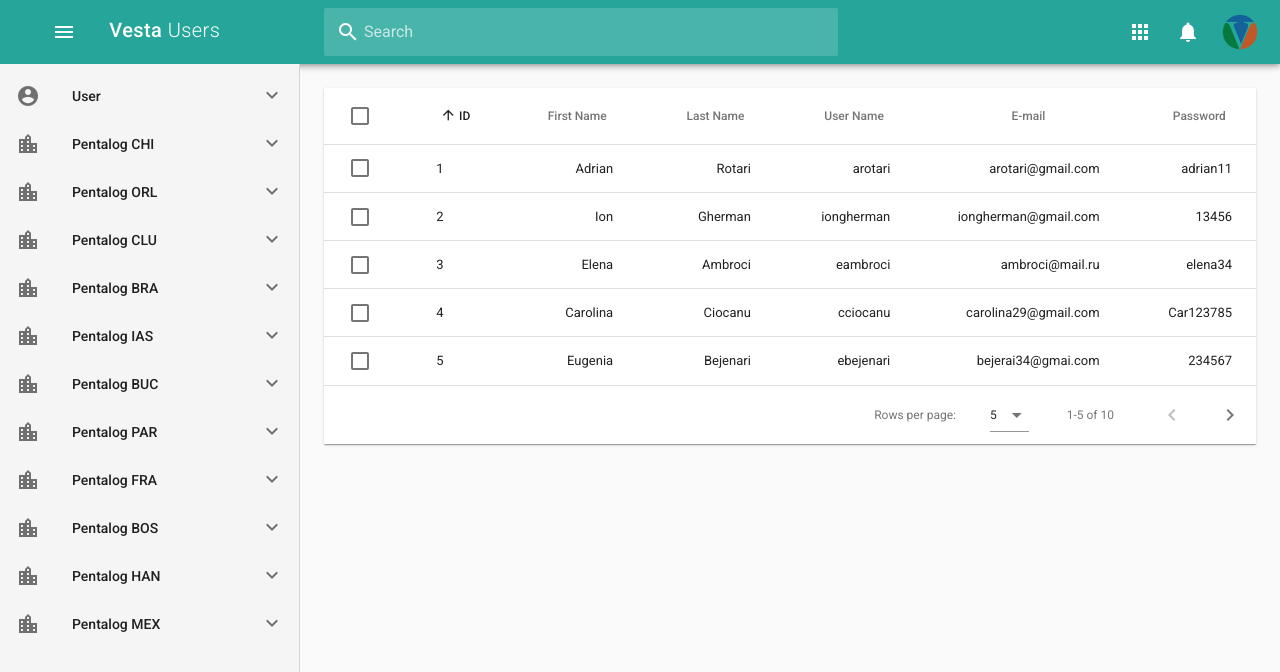
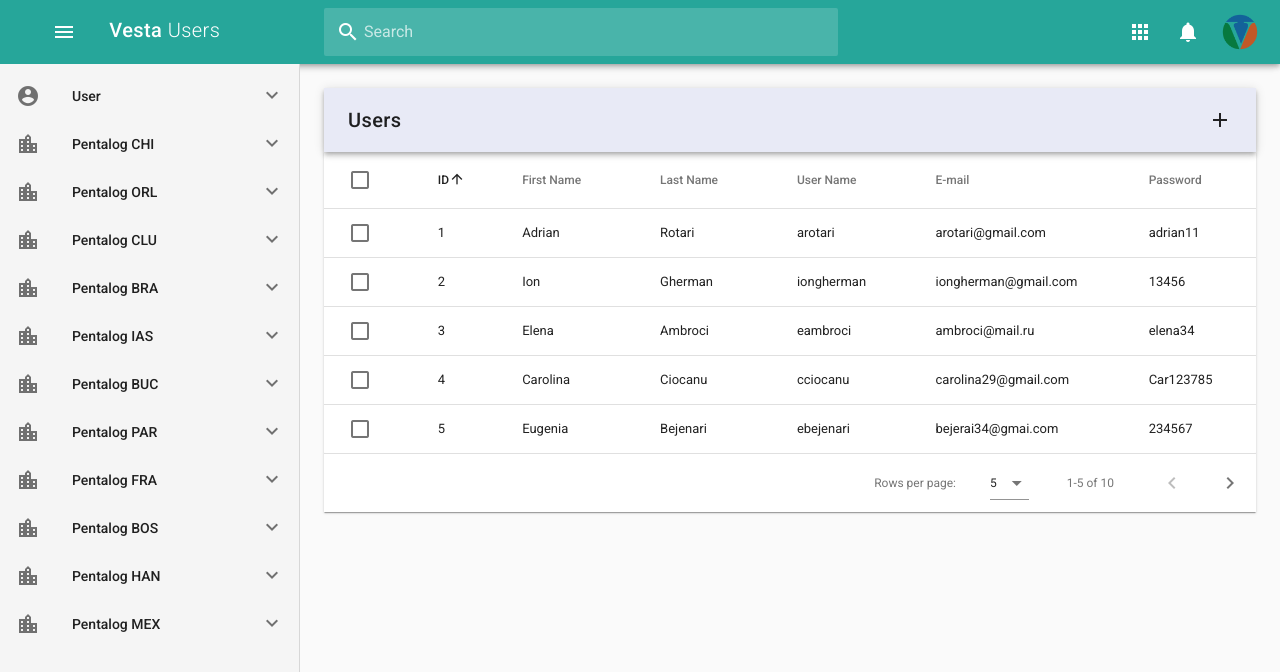
Before and after one commit to p5chi-auf/Vesta-frontend, a Vue app: page /dashboard/user/list in a window 1280 px wide. Shown: the top 672 px of the page. Built offline with nearby package versions, Linux system fonts and the light colour scheme.

Commit message:
Feature/6 (#13)
* [6] Add buttons

* [6] Add buttons.Count and show total numbers of checkboxes selected

* [6] Problems fixed

* [6] Problems directed in users table

```diff
--- a/src/components/User/List.vue
+++ b/src/components/User/List.vue
@@ -1,82 +1,54 @@
 <template>
+  <div>
+    <v-toolbar color="indigo lighten-5">
+        <v-toolbar-title v-if="selected.length === 0">Users</v-toolbar-title>
+      <v-toolbar-title v-if="selected.length > 0">Users selected:  {{ selected.length }}</v-toolbar-title>
+
+      <v-spacer></v-spacer>
+
+      <div v-if="selected.length > 0">
+        <v-btn title="Delete" icon> <v-icon>delete</v-icon> </v-btn>
+        <v-btn v-if="selected.length === 1" title="Edit" icon>
+          <v-icon>edit</v-icon>
+        </v-btn>
+      </div>
+        <v-btn title="Add" icon> <v-icon>add</v-icon> </v-btn>
+    </v-toolbar>
+    </v-toolbar>
+
     <v-data-table
       v-model="selected"
       :headers="headers"
-    :items="desserts"
-    :pagination.sync="pagination"
+      :items="items"
       select-all
-    item-key="name"
       class="elevation-1"
     >
-    <template v-slot:headers="props">
-      <tr>
-        <th>
-          <v-checkbox
-            :input-value="props.all"
-            :indeterminate="props.indeterminate"
-            primary
-            hide-details
-            @click.stop="toggleAll"
-          ></v-checkbox>
-        </th>
-        <th
-          v-for="header in props.headers"
-          :key="header.text"
-          :class="[
-            'column sortable',
-            pagination.descending ? 'desc' : 'asc',
-            header.value === pagination.sortBy ? 'active' : ''
-          ]"
-          @click="changeSort(header.value)"
-        >
-          <v-icon small>arrow_upward</v-icon>
-          {{ header.text }}
-        </th>
-      </tr>
-    </template>
       <template v-slot:items="props">
-      <tr :active="props.selected" @click="props.selected = !props.selected">
         <td>
           <v-checkbox
-            :input-value="props.selected"
+            v-model="props.selected"
             primary
             hide-details
           ></v-checkbox>
         </td>
-
-        <td>{{ props.item.name }}</td>
-        <td class="text-xs-right">{{ props.item.firstname }}</td>
-        <td class="text-xs-right">{{ props.item.lastname }}</td>
-        <td class="text-xs-right">{{ props.item.username }}</td>
-        <td class="text-xs-right">{{ props.item.email }}</td>
-        <td class="text-xs-right">{{ props.item.password }}</td>
-      </tr>
+        <td>{{ props.item.id }}</td>
+        <td>{{ props.item.firstname }}</td>
+        <td>{{ props.item.lastname }}</td>
+        <td>{{ props.item.username }}</td>
+        <td>{{ props.item.email }}</td>
+        <td>{{ props.item.password }}</td>
+        <td class="justify-center layout px-0"></td>
       </template>
     </v-data-table>
+  </div>
 </template>
-
 <script>
 export default {
   data: () => ({
-    pagination: {
-      sortBy: "name"
-    },
     selected: [],
-    headers: [
+    items: [
       {
-        text: "ID",
-        align: "left",
-        value: "name"
-      },
-      { text: "First Name", value: "firstname" },
-      { text: "Last Name", value: "lastname" },
-      { text: "User Name", value: "username" },
-      { text: "E-mail", value: "email" },
-      { text: "Password", value: "password" }
-    ],
-    desserts: [
-      {
-        name: 1,
+        id: 1,
         firstname: "Adrian",
         lastname: "Rotari",
         username: "arotari",
@@ -84,7 +56,7 @@ export default {
         password: "adrian11"
       },
       {
-        name: 2,
+        id: 2,
         firstname: "Ion",
         lastname: "Gherman",
         username: "iongherman",
@@ -92,7 +64,7 @@ export default {
         password: "13456"
       },
       {
-        name: 3,
+        id: 3,
         firstname: "Elena",
         lastname: "Ambroci",
         username: "eambroci",
@@ -100,7 +72,7 @@ export default {
         password: "elena34"
       },
       {
-        name: 4,
+        id: 4,
         firstname: "Carolina",
         lastname: "Ciocanu",
         username: "cciocanu",
@@ -108,7 +80,7 @@ export default {
         password: "Car123785"
       },
       {
-        name: 5,
+        id: 5,
         firstname: "Eugenia",
         lastname: "Bejenari",
         username: "ebejenari",
@@ -116,7 +88,7 @@ export default {
         password: "234567"
       },
       {
-        name: 6,
+        id: 6,
         firstname: "Ion",
         lastname: "Anton",
         username: "ianton",
@@ -124,7 +96,7 @@ export default {
         password: "25678"
       },
       {
-        name: 7,
+        id: 7,
         firstname: "Mihaela",
         lastname: "Guidea",
         username: "mguidea",
@@ -132,7 +104,7 @@ export default {
         password: "904757"
       },
       {
-        name: 8,
+        id: 8,
         firstname: "Mihai",
         lastname: "Albu",
         username: "malbu",
@@ -140,7 +112,7 @@ export default {
         password: "mihaita56"
       },
       {
-        name: 9,
+        id: 9,
         firstname: "Vladimir",
         lastname: "Ceban",
         username: "vceban",
@@ -148,29 +120,22 @@ export default {
         password: "vadic45"
       },
       {
-        name: 10,
+        id: 10,
         firstname: "Stefan",
         lastname: "Ciudac",
         username: "sciudac",
         email: "ciudac@mail.ru",
         password: "8456858"
       }
+    ],
+    headers: [
+      { text: "ID", align: "left", sortable: true, value: "name" },
+      { text: "First Name", value: "firstname" },
+      { text: "Last Name", value: "lastname" },
+      { text: "User Name", value: "username" },
+      { text: "E-mail", value: "email" },
+      { text: "Password", value: "password" }
     ]
-  }),
-
-  methods: {
-    toggleAll() {
-      if (this.selected.length) this.selected = [];
-      else this.selected = this.desserts.slice();
-    },
-    changeSort(column) {
-      if (this.pagination.sortBy === column) {
-        this.pagination.descending = !this.pagination.descending;
-      } else {
-        this.pagination.sortBy = column;
-        this.pagination.descending = false;
-      }
-    }
-  }
+  })
 };
 </script>
```
Also changed, not shown: .eslintrc.js. Lines whose indentation alone changed are shown as unchanged.
